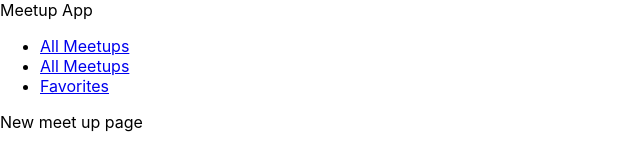
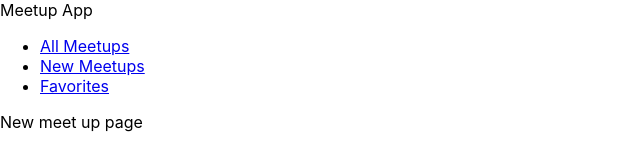
Before and after one commit to Tonny221/meet-up-demo-app, a JavaScript app: page /new-meetup in a window 1280 px wide. Shown: the top 160 px of the page, without its empty margins (0-640 px from the left). Built offline with nearby package versions, Linux system fonts and the light colour scheme; the HTML template or start-up script is replaced by a standard one.

Commit message:
nav correction

```diff
--- a/src/components/layout/mainNavigation.js
+++ b/src/components/layout/mainNavigation.js
@@ -10,7 +10,7 @@ function MainNavigation(){
                         <Link to='/'>All Meetups</Link>
                     </li>
                     <li>
-                        <Link to='/new-meetup'>All Meetups</Link>
+                        <Link to='/new-meetup'>New Meetups</Link>
                     </li>
                     <li>
                         <Link to='/favorites'>Favorites</Link>
```
